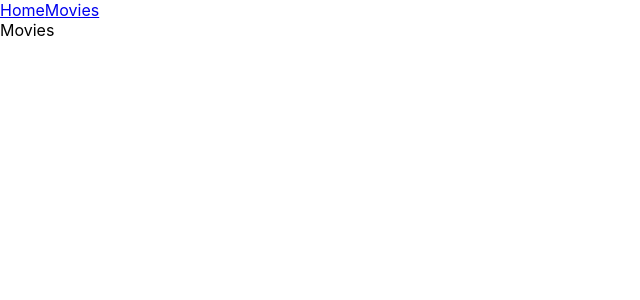
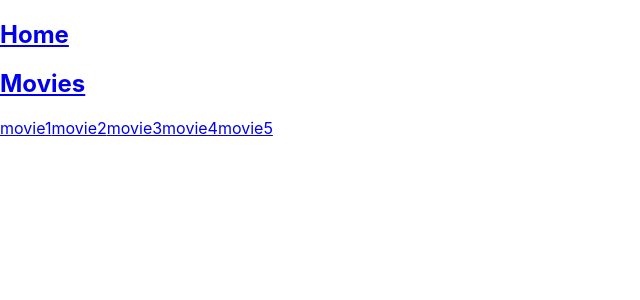
Before and after one commit to Pticeron/goit-react-hw-05-movies, a React (Create React App) app: page /goit-react-hw-05-movies/movies in a window 1280 px wide. Shown: the top 300 px of the page, without its empty margins (0-640 px from the left). Built offline with nearby package versions, Linux system fonts and the light colour scheme.

Commit message:
add pages

```diff
--- a/src/components/App.jsx
+++ b/src/components/App.jsx
@@ -1,15 +1,21 @@
 import { NavLink, Route, Routes } from 'react-router-dom';
+import Home from 'pages/Home';
+import Movies from 'pages/Movies';
 
 export const App = () => {
   return (
     <div>
-      <nav>
-        <NavLink to='/'>Home</NavLink>
-        <NavLink to='/movies'>Movies</NavLink>
-      </nav>
+      <h2>
+        <NavLink to="/">Home</NavLink>
+      </h2>
+      <h2>
+        <NavLink to="/movies">Movies</NavLink>
+      </h2>
+
       <Routes>
-        <Route path="/" element={<div>Home</div>} />
-        <Route path="/movies" element={<div>Movies</div>} />
+        <Route path="/" element={<Home />} />
+        <Route path="/movies" element={<Movies />} />
+        <Route path="/movies/:movieId" element={<div>MovieDetails</div>} />
       </Routes>
     </div>
   );
--- /dev/null
+++ b/src/pages/Home.jsx
@@ -0,0 +1,11 @@
+// import { useEffect } from "react";
+
+const Home = () => {
+//     useEffect(() => {
+// // http запит
+//     }, [])
+
+return <div>Home</div>
+}
+
+export default Home;
--- /dev/null
+++ b/src/pages/Movies.jsx
@@ -0,0 +1,13 @@
+import { Link } from "react-router-dom";
+
+const Movies = () => {
+return <div>
+    {['movie1', 'movie2', 'movie3', 'movie4', 'movie5'].map(movie => {
+        return <Link key={movie} to={`${movie}`}>
+            {movie}
+        </Link>
+    })}
+</div>
+}
+
+export default Movies;
```
